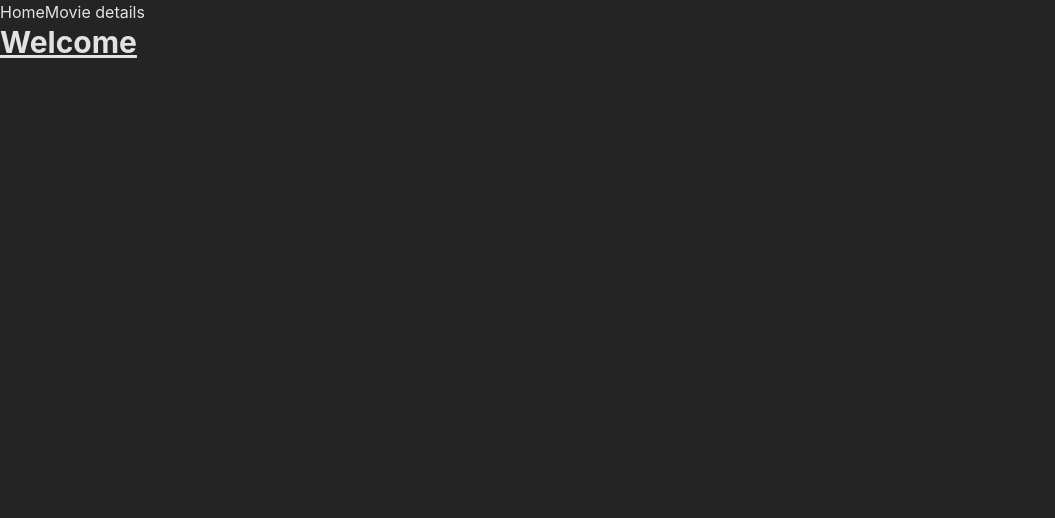
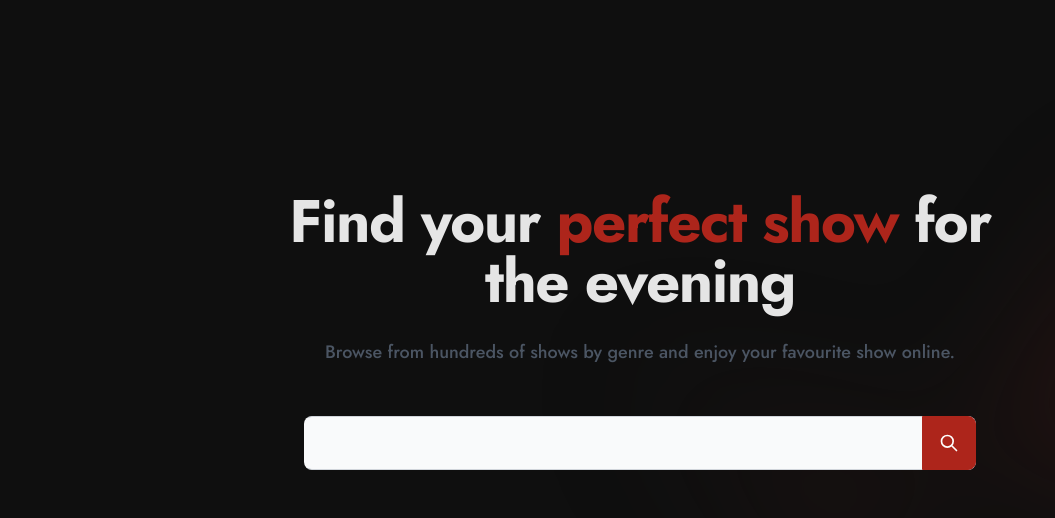
Before and after one commit to mdrahiem/tvmaze-frontend, a Vue app in the folder tvmaze-vue/: page / in a window 1280 px wide. Shown: the top 518 px of the page, without its empty margins (0-1055 px from the left). Built offline with nearby package versions, Linux system fonts and the light colour scheme; the HTML template or start-up script is replaced by a standard one.

Commit message:
hero search design implementation

```diff
--- a/tvmaze-vue/index.html
+++ b/tvmaze-vue/index.html
@@ -6,7 +6,7 @@
     <meta name="viewport" content="width=device-width, initial-scale=1.0" />
     <title>Welcome to TVMaze app</title>
   </head>
-  <body>
+  <body class="bg-[#0f0f0f] h-screen text-primary-700">
     <div id="app"></div>
     <script type="module" src="/src/main.ts"></script>
   </body>
--- a/tvmaze-vue/src/App.vue
+++ b/tvmaze-vue/src/App.vue
@@ -1,13 +1,9 @@
 <script setup lang="ts">
-import { RouterLink, RouterView } from 'vue-router';
+import { RouterView } from 'vue-router';
 </script>
 
 <template>
-  <header>
-      <nav>
-        <RouterLink to="/">Home</RouterLink>
-        <RouterLink to="/details">Movie details</RouterLink>
-      </nav>
+  <header class="max-w-7xl mx-auto text-center">
     </header>
   <RouterView />
 </template>
--- /dev/null
+++ b/tvmaze-vue/src/components/SearchForm.vue
@@ -0,0 +1,13 @@
+<template>
+    <form>
+        <div class="flex">
+            <div class="relative w-full max-w-2xl mx-auto">
+                <input type="search" id="search-dropdown" class="block p-4 w-full z-20 text-sm text-gray-900 bg-gray-50 rounded-lg border-l-gray-50 border-l-2 border border-gray-300 focus:ring-secondary focus:border-secondary dark:bg-primary-200 dark:border-l-gray-700  dark:border-gray-600 dark:placeholder-gray-400 dark:text-white " placeholder="" required>
+                <button type="submit" class="absolute top-0 right-0 p-4 text-sm font-medium text-white bg-secondary rounded-r-lg border border-secondary hover:bg-secondary focus:ring-4 focus:outline-none  dark:bg-secondary dark:hover:bg-secondary dark:focus:ring-secondary">
+                    <svg aria-hidden="true" class="w-5 h-5" fill="none" stroke="currentColor" viewBox="0 0 24 24" xmlns="http://www.w3.org/2000/svg"><path stroke-linecap="round" stroke-linejoin="round" stroke-width="2" d="M21 21l-6-6m2-5a7 7 0 11-14 0 7 7 0 0114 0z"></path></svg>
+                    <span class="sr-only">Search</span>
+                </button>
+            </div>
+        </div>
+    </form>
+</template>
--- a/tvmaze-vue/src/components/Welcome.vue
+++ b/tvmaze-vue/src/components/Welcome.vue
@@ -1,4 +1,23 @@
-
 <template>
-  <h1 class="text-3xl font-bold underline">Welcome</h1>
+  <div class="relative px-6 lg:px-8">
+    <div class="mx-auto max-w-3xl pt-20 pb-8 sm:pt-48 sm:pb-12">
+      <div>
+        <div>
+              <h1 class="text-4xl font-bold tracking-tight sm:text-center sm:text-6xl">Find your <span class="text-secondary">perfect show</span> for the evening</h1>
+              <p class="mt-6 text-lg leading-8 text-gray-600 sm:text-center">Browse from hundreds of shows by genre and enjoy your favourite show online.</p>
+            </div>
+            <div class="absolute inset-x-0 top-[calc(100%-13rem)] -z-10 transform-gpu overflow-hidden blur-3xl sm:top-[calc(100%-30rem)]">
+              <svg class="relative left-[calc(50%+3rem)] h-[21.1875rem] max-w-none -translate-x-1/2 sm:left-[calc(50%+36rem)] sm:h-[42.375rem]" viewBox="0 0 1155 678" fill="none" xmlns="http://www.w3.org/2000/svg">
+                <path fill="url(#ecb5b0c9-546c-4772-8c71-4d3f06d544bc)" fill-opacity=".3" d="M317.219 518.975L203.852 678 0 438.341l317.219 80.634 204.172-286.402c1.307 132.337 45.083 346.658 209.733 145.248C936.936 126.058 882.053-94.234 1031.02 41.331c119.18 108.451 130.68 295.337 121.53 375.223L855 299l21.173 362.054-558.954-142.079z" />
+                <defs>
+                  <linearGradient id="ecb5b0c9-546c-4772-8c71-4d3f06d544bc" x1="1155.49" x2="-78.208" y1=".177" y2="474.645" gradientUnits="userSpaceOnUse">
+                    <stop stop-color="#ad251b" />
+                    <stop offset="1" stop-color="#0f0f0f" />
+                  </linearGradient>
+                </defs>
+              </svg>
+            </div>
+          </div>
+        </div>
+      </div>
 </template>
--- a/tvmaze-vue/src/style.css
+++ b/tvmaze-vue/src/style.css
@@ -1,20 +1,12 @@
+@import url('https://fonts.googleapis.com/css2?family=Jost:wght@100;300;500;700&display=swap');
 @tailwind base;
 @tailwind components;
 @tailwind utilities;
 
-:root {
-  font-family: Inter, Avenir, Helvetica, Arial, sans-serif;
-  font-size: 16px;
-  line-height: 24px;
-  font-weight: 400;
 
-  color-scheme: light dark;
-  color: rgba(255, 255, 255, 0.87);
-  background-color: #242424;
 
-  font-synthesis: none;
-  text-rendering: optimizeLegibility;
-  -webkit-font-smoothing: antialiased;
-  -moz-osx-font-smoothing: grayscale;
-  -webkit-text-size-adjust: 100%;
+@layer base {
+  html {
+    font-family: 'Jost', sans-serif;
+  }
 }
--- a/tvmaze-vue/src/views/Home.vue
+++ b/tvmaze-vue/src/views/Home.vue
@@ -1,10 +1,12 @@
 <script setup lang="ts">
 import Welcome from '../components/Welcome.vue'
+import SearchForm from '../components/SearchForm.vue'
 </script>
 
 <template>
 
   <main>
     <Welcome />
+    <SearchForm />
   </main>
 </template>
--- a/tvmaze-vue/tailwind.config.cjs
+++ b/tvmaze-vue/tailwind.config.cjs
@@ -2,7 +2,16 @@
 module.exports = {
   content: ["./index.html", "./src/**/*.vue"],
   theme: {
-    extend: {},
+    extend: {
+      colors: {
+        primary: {
+          default: "#0f0f0f",
+          200: "#161616",
+          700: "#e5e5e5",
+        },
+        secondary: "#ad251b",
+      },
+    },
   },
   plugins: [],
 };
```
